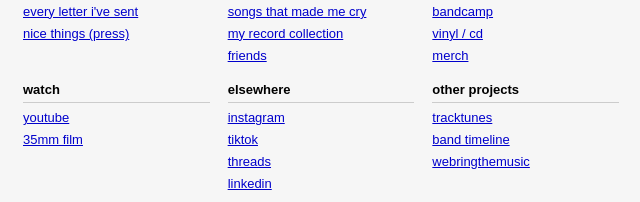
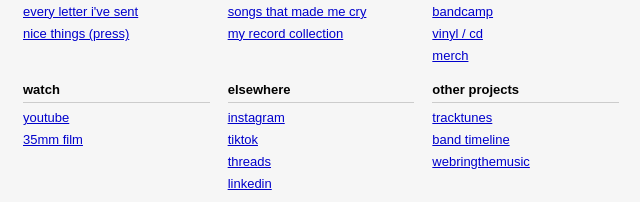
Before and after one commit to iamdavehawkins/links, a plain HTML site: page index.html in a window 1280 px wide. Shown: the part 1737-1939 px from the top of the page, 319-959 px from the left. Drawn offline with Linux system fonts and the light colour scheme; no server answers.

Commit message:
remove friends link
Co-Authored-By: Claude Opus 5.5 <noreply@anthropic.com>
Claude-Session: https://claude.ai/code/session_011BuNvyTzvD5xMRsrK4rXby

```diff
--- a/index.html
+++ b/index.html
@@ -217,7 +217,6 @@
     <div><h4>lists</h4><ul>
         <li><a href="https://mademecry.iamdavehawkins.com" target="_blank" rel="noopener">songs that made me cry</a></li>
         <li><a href="https://collection.iamdavehawkins.com" target="_blank" rel="noopener">my record collection</a></li>
-        <li><a href="https://friends.iamdavehawkins.com" target="_blank" rel="noopener">friends</a></li>
     </ul></div>
     <div><h4>support</h4><ul>
         <li><a href="https://iamdavehawkins.bandcamp.com" target="_blank" rel="noopener">bandcamp</a></li>
```
